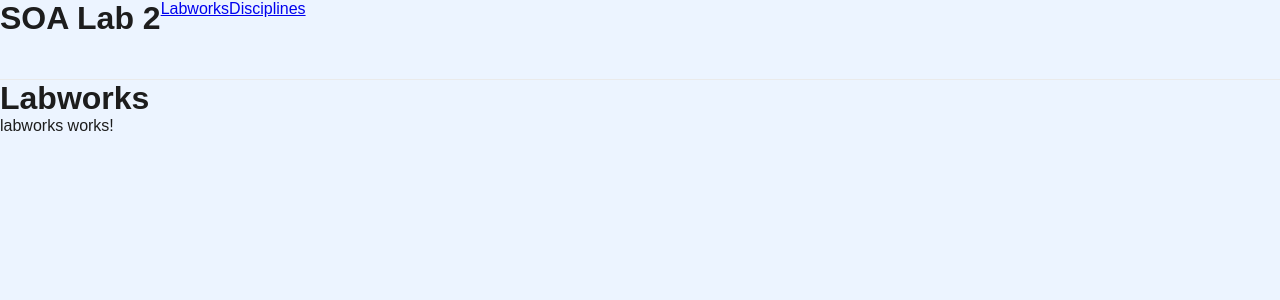
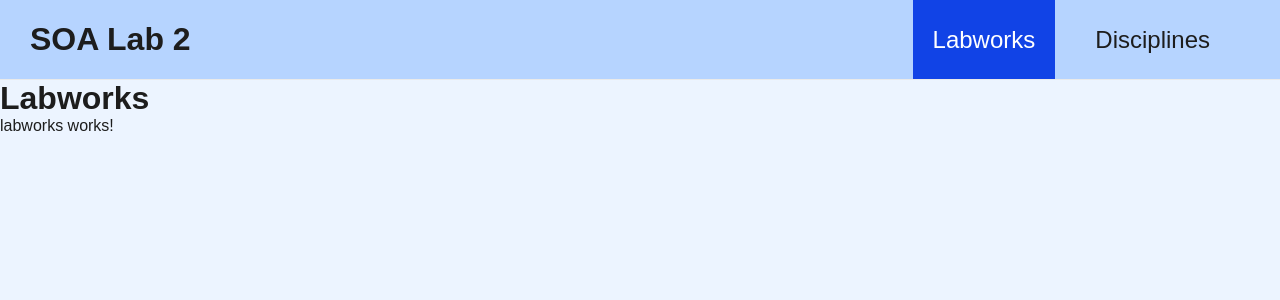
Before and after one commit to SolidSn4ke/soa-lab-2, an Angular app in the folder front/: page /labworks in a window 1280 px wide. Shown: the top 300 px of the page. Built offline with nearby package versions, Linux system fonts and the light colour scheme.

Commit message:
style: add styles for header

```diff
--- a/front/src/app/header/header.html
+++ b/front/src/app/header/header.html
@@ -1,5 +1,13 @@
 <div class="header">
-    <h1>SOA Lab 2</h1>
-    <a href="labworks">Labworks</a>
-    <a href="disciplines">Disciplines</a>
+    <div class="container header__container">
+        <h1>SOA Lab 2</h1>
+        <nav class="header__nav">
+            <a routerLink="/labworks" routerLinkActive="header__link--active" class="header__link default-text">
+                Labworks
+            </a>
+            <a routerLink="/disciplines" routerLinkActive="header__link--active" class="header__link default-text">
+                Disciplines
+            </a>
+        </nav>
+    </div>
 </div>
--- a/front/src/app/header/header.scss
+++ b/front/src/app/header/header.scss
@@ -1,8 +1,46 @@
 .header {
     height: 80px;
-    background-color: var(--background-color);
+    background-color: var(--color-background-header);
     border-bottom: 1px solid var(--color-border);
-    display: flex;
-    flex-direction: row;
     width: 100%;
+
+    &__container {
+        display: flex;
+        flex-direction: row;
+        align-items: center;
+        justify-content: space-between;
+
+        height: 100%;
+    }
+
+    &__nav {
+        display: flex;
+        flex-direction: row;
+        align-items: center;
+        gap: 20px;
+        margin-left: auto;
+        margin-right: 20px;
+        height: 100%;
+    }
+
+    &__link {
+        display: flex;
+        align-items: center;
+
+        height: 100%;
+        padding: 0 20px;
+
+        &:hover {
+            color: var(--color-primary);
+        }
+
+        &--active {
+            background-color: var(--color-primary);
+            color: var(--color-text-inverse);
+
+            &:hover {
+                color: var(--color-text-inverse);
+            }
+        }
+    }
 }
--- a/front/src/app/header/header.ts
+++ b/front/src/app/header/header.ts
@@ -1,9 +1,10 @@
 import { Component } from '@angular/core';
+import { RouterLink, RouterLinkActive } from '@angular/router';
 
 @Component({
-  imports: [],
+  imports: [RouterLink, RouterLinkActive],
   selector: 'app-header',
   styleUrl: './header.scss',
   templateUrl: './header.html',
 })
-export class Header {}
+export class Header { }
--- a/front/src/styles.scss
+++ b/front/src/styles.scss
@@ -1,11 +1,13 @@
 :root {
-    --color-primary: #11e6c9;
+    --color-primary: #1143e6;
     --color-primary-hover: #4eca8c;
 
     --color-background: #ecf4ff;
+    --color-background-header: #b6d4ff;
 
     --color-text: #1D1D1D;
     --color-text-secondary: #525252;
+    --color-text-inverse: #FFFFFF;
 
     --color-border: #EAEAEA;
 
@@ -34,3 +36,29 @@ h3,
 p {
     margin: 0;
 }
+
+button,
+input,
+textarea {
+    font: inherit;
+}
+
+a {
+    color: inherit;
+    text-decoration: none;
+}
+
+section {
+    width: 100%;
+    background: var(--color-background);
+    padding-bottom: clamp(40px, 8vw, 100px);
+}
+
+.container {
+    width: calc(100% - 60px);
+    margin-inline: auto;
+}
+
+.default-text {
+    font-size: clamp(14px, 2.5vw, 24px);
+}
```
